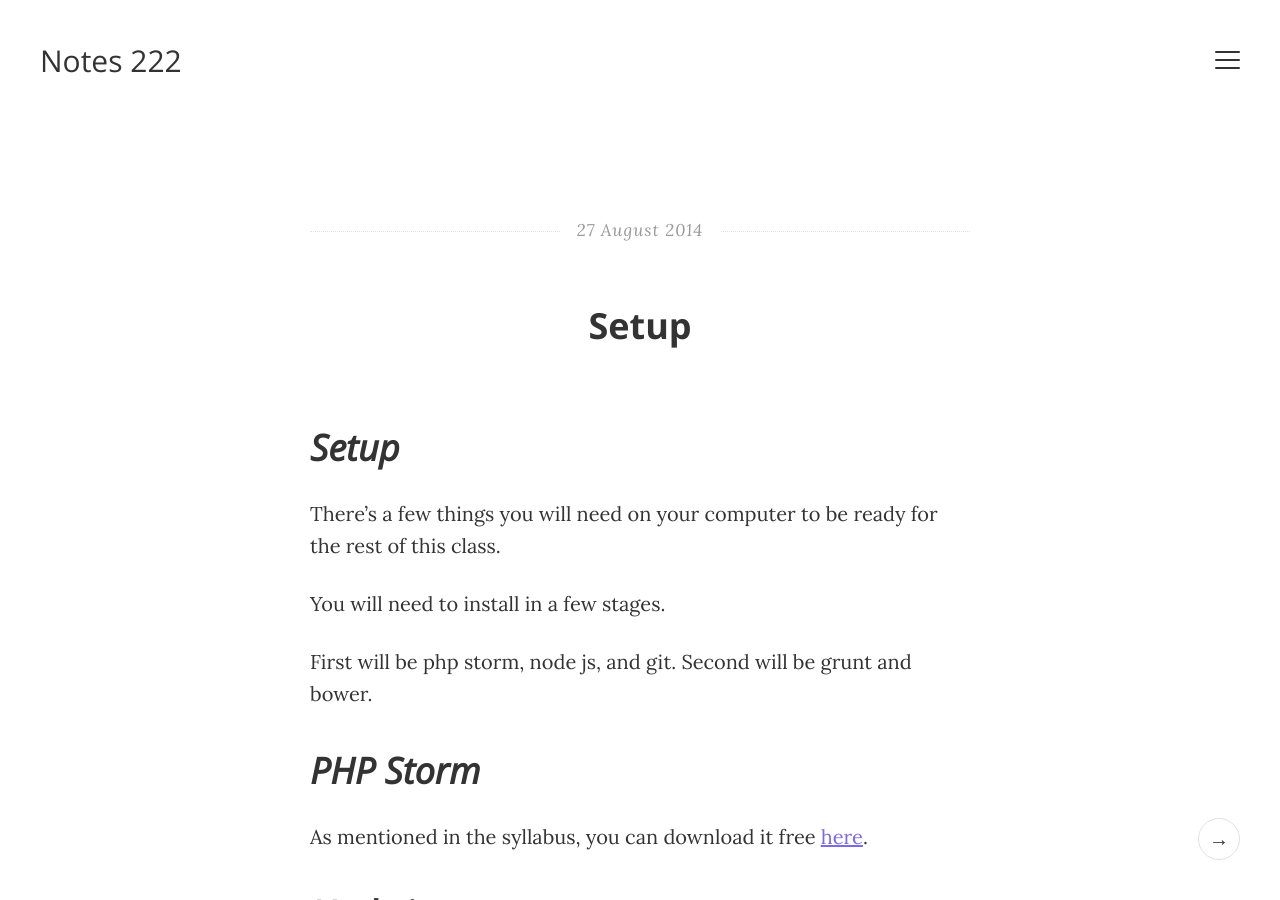
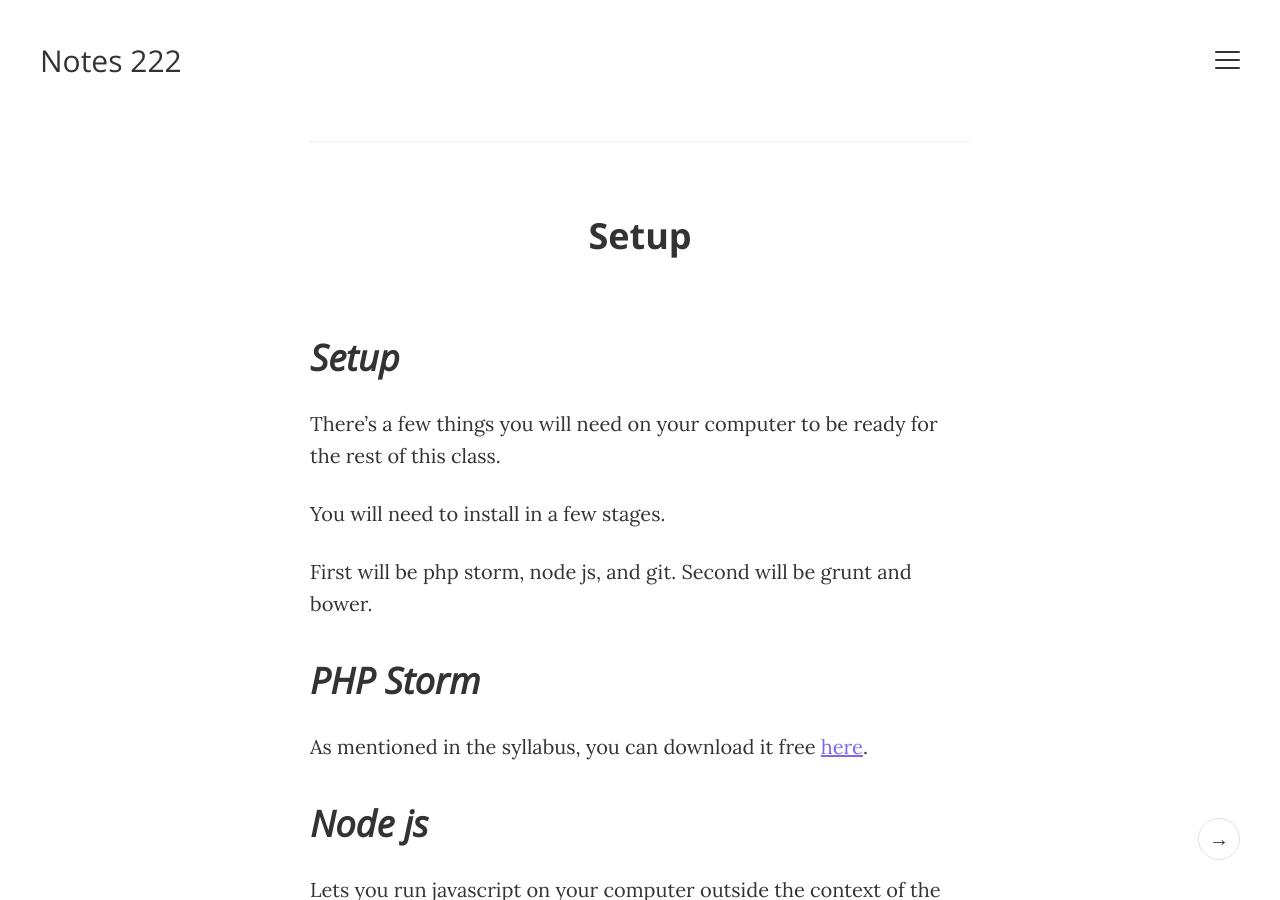
Before and after one commit to meanderingleaf/n222s15, a Jekyll site: the page built from _posts/2014-08-27-setup.mkdn, in a window 1280 px wide and 900 px high. Built offline with Jekyll 4.4.1, drawn with Linux system fonts in a browser that asks for light colours.

Commit message:
Playing with layout

```diff
--- a/_layouts/default.html
+++ b/_layouts/default.html
@@ -21,9 +21,6 @@
     <![endif]-->
 
     <div class="off-canvas">
-      <figure class="avatar">
-        <img src="{{ site.baseurl }}/assets/img/avatar.jpg" alt="Picture" title="That's me, {{ site.author }}.">
-      </figure>
       <div class="bio">
           <h1>Hi, I'm {{ site.author }}.</h1>
           <p>{{ site.author-bio }}</p>
--- a/_layouts/post.html
+++ b/_layouts/post.html
@@ -5,11 +5,6 @@ layout: default
 <section class="single-wrap">
   <article class="single-content" itemscope itemtype="http://schema.org/BlogPosting">
     <div class="feat">
-      <h5 class="page-date">
-        <time datetime="{{ page.date | date_to_xmlschema }}" itemprop="datePublished">
-          {{ page.date | date_to_long_string }}
-        </time>
-      </h5>
     </div>
     <h1 class="page-title" itemprop="name headline">{{ page.title }}</h1>
     <div itemprop="articleBody">
--- a/index.html
+++ b/index.html
@@ -9,10 +9,6 @@ title: Homepage
     <li itemscope itemtype="http://schema.org/BlogPosting">
       <a href="{{ site.baseurl }}{{ post.url }}" itemprop="url">
         <div class="p-wrap">
-          <time datetime="{{ post.date | date_to_xmlschema }}"
-              itemprop="datePublished">
-            {{ post.date | date_to_string }}
-          </time>
           <p itemprop="name headline">{{ post.title }}</p>
         </div>
       </a>
```
